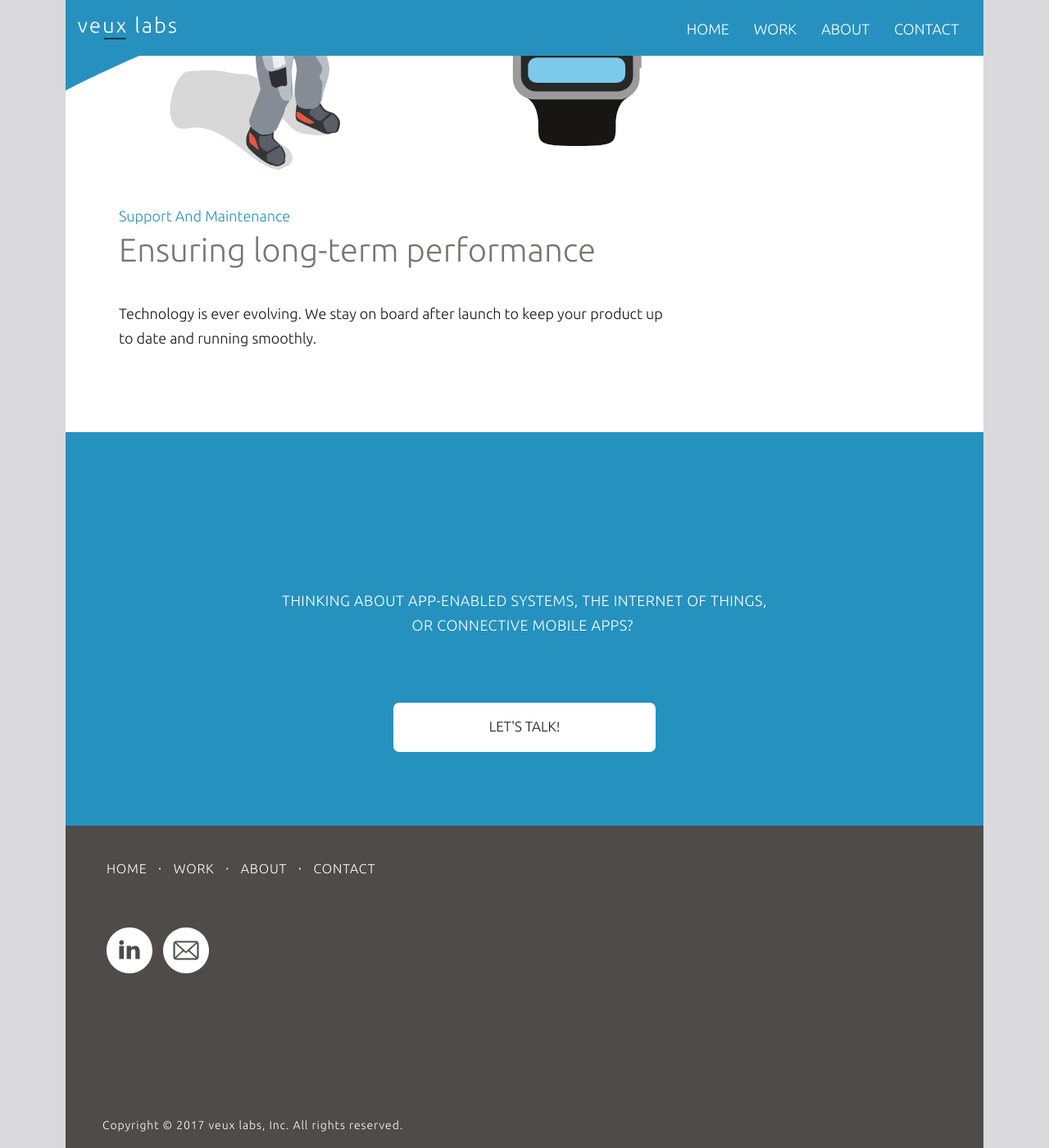
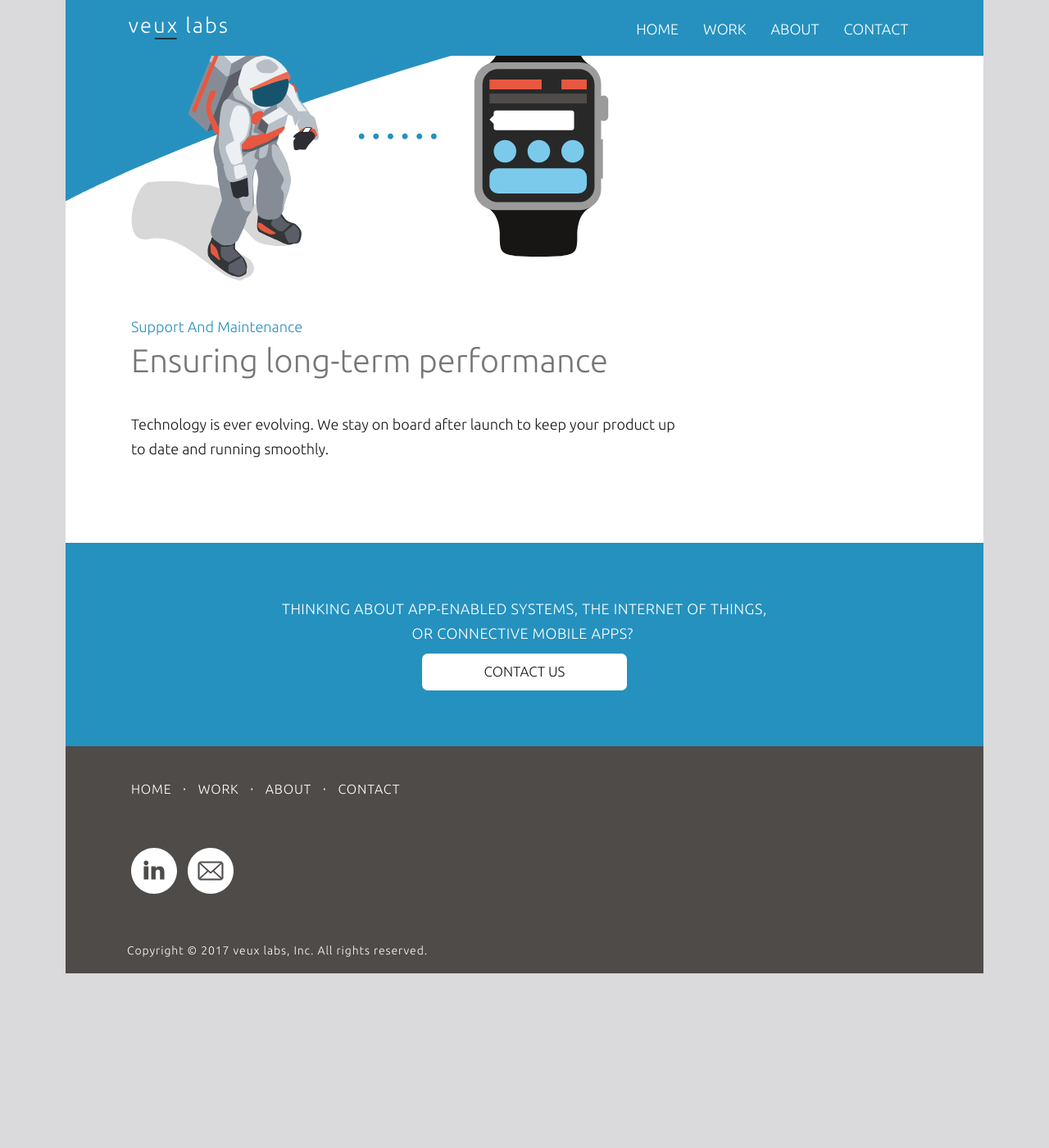
Before and after one commit to VeuxLabs/VeuxLabs.github.io, a Jekyll site: the page built from index.html, in a window 1280 px wide and 1400 px high, scrolled down 5826 px. Shown: the whole window at 82% size. Built offline with Jekyll 4.4.1, drawn with Linux system fonts in a browser that asks for light colours; nearby versions of some CDN libraries; comment, search, counter and statistics services are not loaded; after the commit the page ends 7013 px from its top, so only the background shows below that.

Commit message:
Home page desktop fixes.

```diff
--- a/_includes/footer_top.html
+++ b/_includes/footer_top.html
@@ -5,7 +5,7 @@
             OR CONNECTIVE MOBILE APPS?
         </div>
         <div class="button">
-            <button onclick="location.href='/contact/'">LET'S TALK!</button>
+            <button onclick="location.href='/contact/'">CONTACT US</button>
         </div>
     </div>
 </div>
--- a/css/landing-page.css
+++ b/css/landing-page.css
@@ -71,10 +71,17 @@ h6 {
 }
 .navbar.navbar-default.navbar-fixed-top .container {
     display: table;
-    width: 100%;
+    width: 89%;
     padding-left: 0;
     padding-right: 0;
 }
+
+@media (max-width: 768px) {
+    .navbar.navbar-default.navbar-fixed-top .container {
+        width: 100%;
+    }
+}
+
 .navbar-fixed-top {
     border-width: 0 0 0;
     max-width: 1120px;
@@ -143,7 +150,7 @@ h6 {
     background-size: cover;*/
     background-color: #2691bf;
     position: relative;
-    height: 532px;
+    height: 572px;
     padding-bottom: 30px;
 }
 
@@ -287,14 +294,14 @@ h6 {
     line-height: 1.56;
     letter-spacing: normal;
     color: #ffffff;
-    padding-left: 50px;
-    padding-right: 50px;
+    padding-left: 65px;
+    padding-right: 65px;
     position: relative;
     background: url(../img/logisticsBackgroundCorner.svg) no-repeat 0 0 #2691bf;
 }
 
 .research .section2 img{
-    margin-top: -190px;
+    margin-top: -110px;
     padding-bottom: 45px;
     float: right;
 }
@@ -342,7 +349,7 @@ h6 {
 .research .squares-wrapper .blue-square {
     width: 90%;
     height: 124px;
-    background-color: #7bc4e3;
+    background-color: #56b2d9;
     display: inline-block;
 }
 
@@ -405,9 +412,10 @@ h6 {
 
 .app-dev .dev-img {
     background: url(../img/residentialTreeBackground2.svg) repeat-x 0 100% #ffffff;
+    padding-left: 60px;
+    padding-right: 60px;
     margin-left: -15px;
     margin-right: -15px;
-    text-align: center;
     min-height: 199px;
 }
 
@@ -556,7 +564,7 @@ h6 {
     }
     .research .section2-text {
         width: 500px;
-        margin-top: -100px;
+        margin-top: 0;
     }
     .design .design-img img {
         width: 80%;
@@ -568,8 +576,8 @@ h6 {
     .app-dev .dev-img img {
         width: 80%;
         max-width: 500px;
-        margin-left: auto;
-        margin-right: auto;
+        padding-left: 60px;
+        padding-right: 60px;
         display: block;
     }
 }
@@ -578,6 +586,9 @@ h6 {
     .navbar-fixed-top {
         left: 50%;
         margin-left: -560px;
+    }
+    .services .col-lg-6 {
+        padding-left: 0;
     }
     .services {
         padding-bottom: 200px;
@@ -612,7 +623,7 @@ h6 {
     .section2-text {
         width: 531px;
         padding-bottom: 360px;
-        margin-top: -150px;
+        margin-top: 0;
     }
     .research {
         position: relative;
@@ -673,13 +684,13 @@ h6 {
         width: 600px;
     }
     .app-dev .dev-img {
-        margin-left: -15px;
-        margin-right: -15px;
+        padding-left: 80px;
+        padding-right: 80px;
     }
     .app-dev .section4-text {
         z-index: 1;
         width: 531px;
-        margin-left: 50px;
+        margin-left: 65px;
     }
     .app-dev h2 {
         font-size: 18px;
@@ -808,13 +819,13 @@ footer {
 }
 
 footer .first-row {
-    height: 393px;
+    height: 248px;
     background-color: #2591bf;
 }
 footer .first-row .col-md-12 {
     float: left;
     margin: 0 auto;
-    padding: 90px 20px;
+    padding: 65px 20px;
     background-color: #2591bf;
 }
 
@@ -832,13 +843,13 @@ footer .first-row .text {
 
 footer .first-row .button {
     text-align: center;
-    margin-top: 80px;
+    margin-top: 10px;
 }
 
 footer .first-row .button button {
-    max-width:  320px;
+    max-width:  250px;
     width: 70%;
-    height: 60px;
+    height: 45px;
     border-radius: 7px;
     background-color: #ffffff;
     font-family: 'Ubuntu';
@@ -852,7 +863,7 @@ footer .first-row .button button {
 }
 
 footer .second-row {
-    height: 393px;
+    height: 277px;
     background-color: #4e4b49;
     float: left;
     width: 100%;
@@ -867,7 +878,7 @@ footer .second-row .row {
 
 @media only screen and (min-width: 767px) {
     footer .second-row .row {
-        margin-left: 30px;
+        margin-left: 60px;
     }
 }
 
@@ -977,8 +988,9 @@ p.copyright {
 .product .dev-img {
     background: none;
     margin-left: 0;
-    margin-right: 0;
     min-height: 0;
+    text-align: right;
+    margin-right: 32px;
 }
 
 .product-development {
@@ -996,7 +1008,6 @@ p.copyright {
     }
 }
 
-
 .product-development-items {
     padding-left: 10px;
     padding-right: 10px;
@@ -1019,15 +1030,15 @@ p.copyright {
 }
 
 .product img.music {
-    width: 55%;
-    margin: -100px auto 70px auto;
+    width: 75%;
+    margin: -145px auto 10px auto;
     z-index: 100;
     position: relative;
 }
 
 @media only screen and (max-width: 992px) and (min-width: 480px)  {
     .product img.music {
-        width: 70%;
+        width: 100%;
     }
 }
 
@@ -1045,8 +1056,8 @@ p.copyright {
         line-height: 28px;
     }
     .product img.music {
-        width: 90%;
-        margin: -130px auto 70px auto;
+        width: 100%;
+        margin: -95px auto 10px auto;
     }
 }
 
@@ -1192,8 +1203,8 @@ p.copyright {
 }
 
 .project-management img {
-    width: 50%;
-    margin: -190px auto 70px auto;
+    width: 60%;
+    margin: -223px auto 70px auto;
 }
 
 .project-management {
@@ -1202,7 +1213,7 @@ p.copyright {
     font-weight: 300;
     color: white;
     line-height: 50px;
-    padding-bottom: 645px;
+    padding-bottom: 545px;
 }
 
 .project-management h2 {
@@ -1443,8 +1454,7 @@ p.copyright {
 
 @media only screen and (min-width: 1200px) {
     .support .fixed-div {
-        margin-bottom: 100px;
-        padding-left: 50px;
+        padding-left: 65px;
     }
 }
 
@@ -1470,7 +1480,7 @@ p.copyright {
 }
 .support img {
     margin-top: 60px;
-    margin-left: 10%;
+    margin-left: 65px;
     width: 55%;
 }
 .support h2 {
@@ -1496,11 +1506,6 @@ p.copyright {
     margin-bottom: 100px;
 }
 
- @media only screen and (min-width: 1200px) {
-    .support-top {
-        margin-bottom: -100px;
-    }
- }
 
  @media only screen and (min-width: 900px) {
     .support-top {
```
